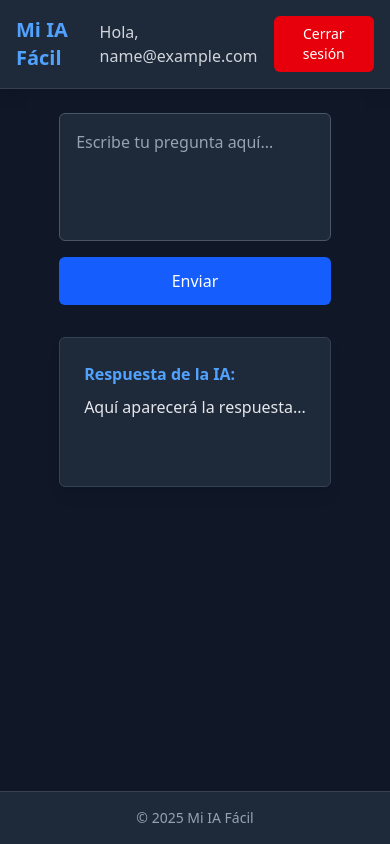
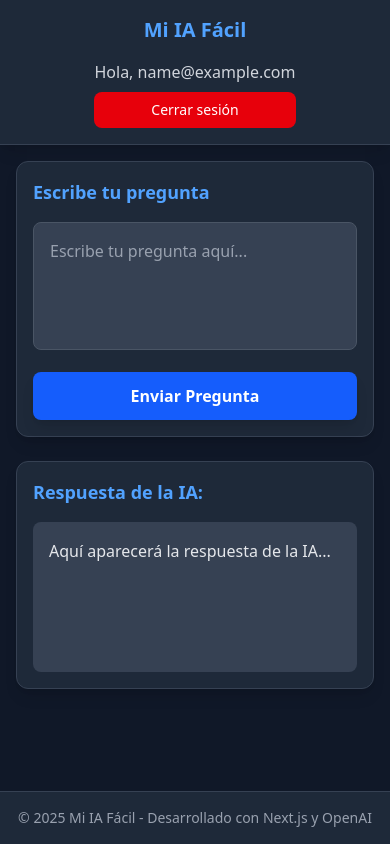
Before and after one commit to ferblanco75/ia-next, a Next.js app: page / in a window 390 px wide. Built offline with nearby package versions, Linux system fonts and the light colour scheme; sample sign-in values are in the browser's storage.

Commit message:
hago responsive la pagina principal

```diff
--- a/src/app/login/page.js
+++ b/src/app/login/page.js
@@ -68,26 +68,26 @@ export default function Login() {
   };
 
   return (
-    <div className="min-h-screen flex items-center justify-center bg-gray-900">
-      <div className="max-w-md w-full space-y-8 p-8 bg-gray-800 rounded-lg shadow-lg border border-gray-700">
+    <div className="min-h-screen flex items-center justify-center bg-gray-900 p-4">
+      <div className="max-w-md w-full space-y-8 p-6 sm:p-8 bg-gray-800 rounded-xl shadow-lg border border-gray-700">
         <div>
-          <h2 className="text-center text-3xl font-bold text-white">
+          <h2 className="text-center text-2xl sm:text-3xl font-bold text-white">
             Iniciar sesión
           </h2>
-          <p className="mt-2 text-center text-gray-400">
+          <p className="mt-2 text-center text-gray-400 text-base sm:text-lg">
             Accede a tu cuenta
           </p>
         </div>
 
         <form className="mt-8 space-y-6" onSubmit={handleSubmit}>
           {error && (
-            <div className="bg-red-500/10 border border-red-500/20 text-red-400 px-4 py-3 rounded">
+            <div className="bg-red-500/10 border border-red-500/20 text-red-400 px-4 py-3 rounded-lg">
               {error}
             </div>
           )}
 
           <div>
-            <label htmlFor="email" className="block text-sm font-medium text-gray-300">
+            <label htmlFor="email" className="block text-sm sm:text-base font-medium text-gray-300 mb-2">
               Email
             </label>
             <input
@@ -95,7 +95,7 @@ export default function Login() {
               name="email"
               type="email"
               required
-              className="mt-1 block w-full px-3 py-2 border border-gray-600 rounded-md shadow-sm bg-gray-700 text-white placeholder-gray-400 focus:outline-none focus:ring-blue-500 focus:border-blue-500"
+              className="w-full px-4 py-3 border border-gray-600 rounded-lg shadow-sm bg-gray-700 text-white placeholder-gray-400 focus:outline-none focus:ring-2 focus:ring-blue-500 focus:border-transparent text-base"
               placeholder="tu@email.com"
               value={formData.email}
               onChange={handleChange}
@@ -104,7 +104,7 @@ export default function Login() {
           </div>
 
           <div>
-            <label htmlFor="password" className="block text-sm font-medium text-gray-300">
+            <label htmlFor="password" className="block text-sm sm:text-base font-medium text-gray-300 mb-2">
               Contraseña
             </label>
             <input
@@ -112,7 +112,7 @@ export default function Login() {
               name="password"
               type="password"
               required
-              className="mt-1 block w-full px-3 py-2 border border-gray-600 rounded-md shadow-sm bg-gray-700 text-white placeholder-gray-400 focus:outline-none focus:ring-blue-500 focus:border-blue-500"
+              className="w-full px-4 py-3 border border-gray-600 rounded-lg shadow-sm bg-gray-700 text-white placeholder-gray-400 focus:outline-none focus:ring-2 focus:ring-blue-500 focus:border-transparent text-base"
               placeholder="Tu contraseña"
               value={formData.password}
               onChange={handleChange}
@@ -123,10 +123,10 @@ export default function Login() {
           <button
             type="submit"
             disabled={loading}
-            className={`w-full flex justify-center py-2 px-4 border border-transparent rounded-md shadow-sm text-sm font-medium text-white ${
+            className={`w-full flex justify-center py-3 px-4 border border-transparent rounded-lg shadow-sm text-base sm:text-lg font-medium text-white transition-all duration-200 ${
               loading
                 ? "bg-gray-600 cursor-not-allowed"
-                : "bg-blue-600 hover:bg-blue-700 focus:outline-none focus:ring-2 focus:ring-offset-2 focus:ring-blue-500"
+                : "bg-blue-600 hover:bg-blue-700 focus:outline-none focus:ring-2 focus:ring-offset-2 focus:ring-blue-500 transform hover:scale-105"
             }`}
           >
             {loading ? "Iniciando sesión..." : "Iniciar sesión"}
@@ -134,9 +134,9 @@ export default function Login() {
         </form>
 
         <div className="text-center">
-          <p className="text-gray-400">
+          <p className="text-gray-400 text-sm sm:text-base">
             ¿No tienes cuenta?{" "}
-            <Link href="/register" className="text-blue-400 hover:text-blue-300">
+            <Link href="/register" className="text-blue-400 hover:text-blue-300 font-medium">
               Regístrate aquí
             </Link>
           </p>
--- a/src/app/page.js
+++ b/src/app/page.js
@@ -99,51 +99,62 @@ export default function Home() {
 
   return (
     <div className="min-h-screen flex flex-col bg-gray-900 text-white">
-      <header className="bg-gray-800 shadow-lg p-4 flex justify-between items-center border-b border-gray-700">
-        <h1 className="text-xl font-bold text-blue-400">Mi IA Fácil</h1>
-        <div className="flex items-center space-x-4">
-          <span className="text-gray-300">
+      <header className="bg-gray-800 shadow-lg p-4 sm:p-6 flex flex-col sm:flex-row justify-between items-center border-b border-gray-700 space-y-4 sm:space-y-0">
+        <h1 className="text-xl sm:text-2xl font-bold text-blue-400">Mi IA Fácil</h1>
+        <div className="flex flex-col sm:flex-row items-center space-y-2 sm:space-y-0 sm:space-x-6">
+          <span className="text-gray-300 text-base sm:text-lg">
             Hola, {user?.email}
           </span>
           <button
             onClick={handleLogout}
-            className="bg-red-600 hover:bg-red-700 px-4 py-2 rounded-md text-sm transition-colors"
+            className="bg-red-600 hover:bg-red-700 px-4 sm:px-6 py-2 sm:py-3 rounded-lg text-sm sm:text-base font-medium transition-colors w-full sm:w-auto"
           >
             Cerrar sesión
           </button>
         </div>
       </header>
 
-      <main className="flex flex-col flex-grow max-w-3xl mx-auto p-6">
+      <main className="flex flex-col flex-grow max-w-4xl lg:max-w-6xl mx-auto p-4 sm:p-6 lg:p-8 w-full">
+        <div className="space-y-6 lg:space-y-8">
+          {/* Sección de entrada */}
+          <section className="bg-gray-800 rounded-xl p-4 sm:p-6 lg:p-8 shadow-lg border border-gray-700">
+            <h2 className="text-lg sm:text-xl font-semibold mb-4 sm:mb-6 text-blue-400">Escribe tu pregunta</h2>
             <textarea
               placeholder="Escribe tu pregunta aquí..."
-          className="w-full p-4 border border-gray-600 rounded-md resize-none h-32 mb-4 focus:outline-blue-500 bg-gray-800 text-white placeholder-gray-400"
+              className="w-full p-4 sm:p-6 border border-gray-600 rounded-lg resize-none h-32 sm:h-40 lg:h-48 text-base sm:text-lg focus:outline-none focus:ring-2 focus:ring-blue-500 focus:border-transparent bg-gray-700 text-white placeholder-gray-400"
               value={prompt}
               onChange={(e) => setPrompt(e.target.value)}
               disabled={loading}
             />
+            <div className="mt-4 sm:mt-6 flex justify-center">
               <button
-          className={`rounded-md px-6 py-3 text-white font-medium ${
+                className={`rounded-lg px-8 sm:px-12 py-3 sm:py-4 text-base sm:text-lg font-semibold text-white transition-all duration-200 w-full sm:w-auto ${
                   loading
                     ? "bg-gray-600 cursor-not-allowed"
-              : "bg-blue-600 hover:bg-blue-700 active:bg-blue-800"
-          } transition-colors duration-200`}
+                    : "bg-blue-600 hover:bg-blue-700 active:bg-blue-800 shadow-lg hover:shadow-xl transform hover:scale-105"
+                }`}
                 onClick={handleSubmit}
                 disabled={loading}
               >
-          {loading ? "Cargando..." : "Enviar"}
+                {loading ? "Cargando..." : "Enviar Pregunta"}
               </button>
+            </div>
+          </section>
 
-        <section className="mt-8 bg-gray-800 p-6 rounded-md shadow-lg border border-gray-700 min-h-[150px]">
-          <h2 className="font-semibold mb-2 text-blue-400">Respuesta de la IA:</h2>
-          <p className="text-gray-200 leading-relaxed">
-            {response || "Aquí aparecerá la respuesta..."}
+          {/* Sección de respuesta */}
+          <section className="bg-gray-800 rounded-xl p-4 sm:p-6 lg:p-8 shadow-lg border border-gray-700 min-h-[200px] sm:min-h-[250px] lg:min-h-[300px]">
+            <h2 className="text-lg sm:text-xl font-semibold mb-4 sm:mb-6 text-blue-400">Respuesta de la IA:</h2>
+            <div className="bg-gray-700 rounded-lg p-4 sm:p-6 min-h-[150px] sm:min-h-[180px] lg:min-h-[200px]">
+              <p className="text-gray-200 leading-relaxed text-base sm:text-lg">
+                {response || "Aquí aparecerá la respuesta de la IA..."}
               </p>
+            </div>
           </section>
+        </div>
       </main>
 
-      <footer className="bg-gray-800 text-center py-4 text-sm text-gray-400 border-t border-gray-700">
-        © 2025 Mi IA Fácil
+      <footer className="bg-gray-800 text-center py-4 sm:py-6 text-sm sm:text-base text-gray-400 border-t border-gray-700">
+        © 2025 Mi IA Fácil - Desarrollado con Next.js y OpenAI
       </footer>
     </div>
   );
```
Lines whose indentation alone changed are shown as unchanged.
